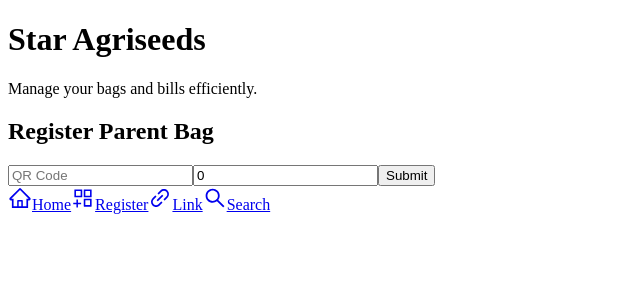
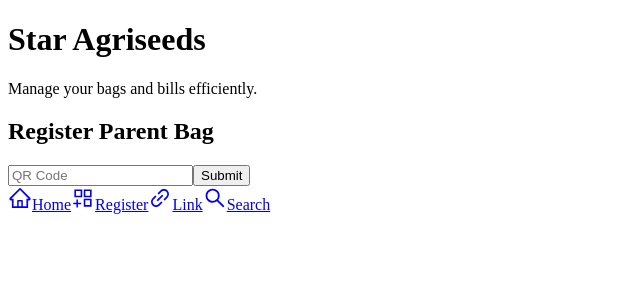
Before and after one commit to vidhij9/baggsy, a React (Create React App) app in the folder frontend/: page / in a window 1280 px wide. Shown: the top 300 px of the page, without its empty margins (0-640 px from the left). Built offline with nearby package versions, Linux system fonts and the light colour scheme.

Commit message:
node_modules updates

```diff
--- a/frontend/src/components/BagRegistration.jsx
+++ b/frontend/src/components/BagRegistration.jsx
@@ -3,28 +3,26 @@
 
 const BagRegistration = ({ onParentRegistered }) => {
   const [qrCode, setQrCode] = useState("");
-  const [childCount, setChildCount] = useState(0);
   const [message, setMessage] = useState("");
 
+  const decodeChildCountFromQRCode = (qrCode) => {
+    // Assuming the child count is encoded in the last character of the QR code
+    return parseInt(qrCode.slice(-1), 10);
+  };
+
   const handleSubmit = async () => {
-    if (!qrCode || childCount <= 0) {
-      setMessage("QR Code and positive child count are required!");
-      return;
-    }
+    try {
+      const childCount = decodeChildCountFromQRCode(qrCode);
+      const payload = { qrCode, bagType: "Parent", childCount };
+      console.log("Submitting Parent Bag Data:", payload);
 
-    try {
-      const payload = { qrCode, bagType: "Parent", childCount };
       const response = await registerBag(payload);
 
-      // Success Message
-      setMessage(response.data.message);
+      console.log("Parent Bag Response:", response.data);
 
-      // Trigger Parent Registration Callback
-      onParentRegistered(response.data.parentBag);
-
-      // Clear inputs
+      // Trigger the callback with the registered bag details
+      onParentRegistered(response.data.bag); // Pass the `bag` object
       setQrCode("");
-      setChildCount(0);
     } catch (error) {
       console.error("Error during registration:", error.response?.data || error.message);
       setMessage(error.response?.data?.error || "Something went wrong");
@@ -41,13 +39,6 @@
         onChange={(e) => setQrCode(e.target.value)}
         className="w-full p-2 mb-4 border rounded"
       />
-      <input
-        type="number"
-        placeholder="Number of Child Bags"
-        value={childCount}
-        onChange={(e) => setChildCount(Number(e.target.value))}
-        className="w-full p-2 mb-4 border rounded"
-      />
       <button
         onClick={handleSubmit}
         className="bg-primary text-white py-2 px-4 rounded hover:bg-dark transition-all"
--- a/frontend/src/components/ChildBagRegistration.jsx
+++ b/frontend/src/components/ChildBagRegistration.jsx
@@ -5,6 +5,8 @@
   const [childBags, setChildBags] = useState([]);
   const [qrCode, setQrCode] = useState("");
   const [message, setMessage] = useState("");
+
+  console.log("Parent Bag for Child Registration:", parentBag); // Debug log
 
   const handleAddChildBag = async () => {
     if (!qrCode) {
@@ -16,13 +18,11 @@
       const payload = { qrCode, bagType: "Child", parentBag: parentBag.qrCode };
       const response = await registerBag(payload);
 
-      // Add the registered child bag to the list
       setChildBags((prev) => [...prev, response.data.childBag]);
       setQrCode("");
 
-      // Check if all child bags are registered
       if (childBags.length + 1 === parentBag.childCount) {
-        onChildBagsCompleted(); // Trigger completion callback
+        onChildBagsCompleted();
       }
     } catch (error) {
       console.error("Error during child bag registration:", error.response?.data || error.message);
@@ -53,4 +53,5 @@
   );
 };
 
+
 export default ChildBagRegistration;
--- a/frontend/src/pages/Dashboard.jsx
+++ b/frontend/src/pages/Dashboard.jsx
@@ -3,15 +3,15 @@
 import ChildBagRegistration from "../components/ChildBagRegistration";
 
 const Dashboard = () => {
-  const [parentBag, setParentBag] = useState(null); // Track the currently registered parent bag
+  const [parentBag, setParentBag] = useState(null);
 
-  // Handler for successful parent bag registration
   const handleParentRegistered = (bag) => {
-    setParentBag(bag); // Transition to Child Bag Registration
+    console.log("Parent Bag Registered:", bag); // Debug log
+    setParentBag(bag); // Update the state
   };
 
-  // Handler for completing child bag registrations
   const handleChildBagsCompleted = () => {
+    console.log("Child Bags Completed"); // Debug log
     setParentBag(null); // Reset to Parent Bag Registration
     alert("All child bags registered successfully!");
   };
@@ -23,10 +23,8 @@
 
       {/* Conditional Rendering */}
       {!parentBag ? (
-        // Parent Bag Registration
         <BagRegistration onParentRegistered={handleParentRegistered} />
       ) : (
-        // Child Bag Registration
         <ChildBagRegistration
           parentBag={parentBag}
           onChildBagsCompleted={handleChildBagsCompleted}
```
